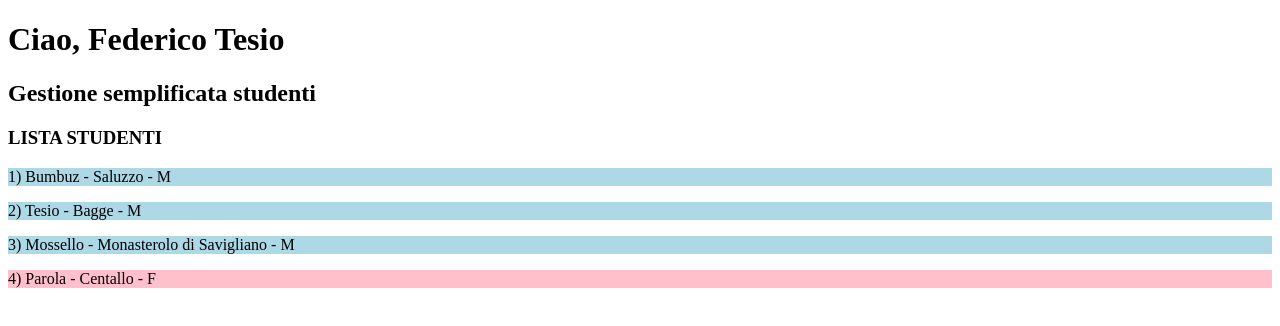
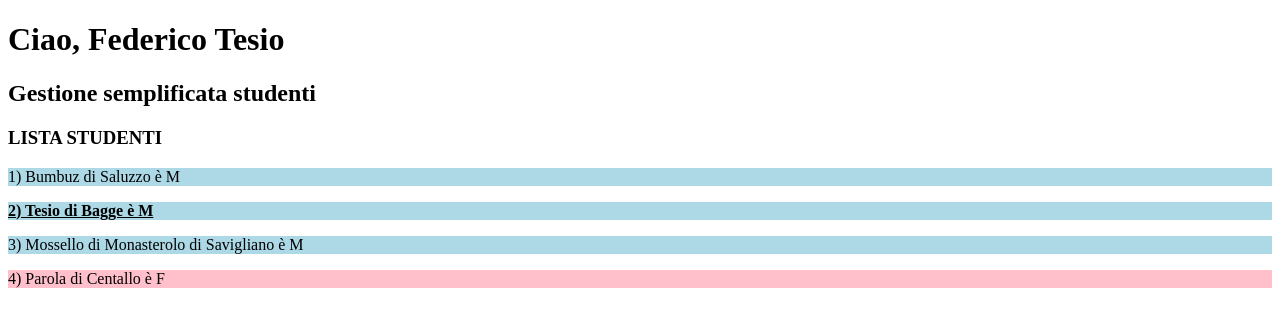
Before and after one commit to FedericoTesio/angular-students, an Angular app: page / in a window 1280 px wide. Shown: the top 326 px of the page. Built offline with nearby package versions, Linux system fonts and the light colour scheme.

Commit message:
Utilizzato ngClass per evidenziare gli assenti

```diff
--- a/src/app/student/student.css
+++ b/src/app/student/student.css
@@ -0,0 +1,4 @@
+.absent{
+    font-weight: bold;
+    text-decoration: underline;
+}
--- a/src/app/student/student.html
+++ b/src/app/student/student.html
@@ -1,6 +1,7 @@
 @for (item of students; track $index) {
     <p
-        [ngStyle]="{'backgroundColor': item.gender == 'F' ? F_COLOR : M_COLOR}">
-        {{$index+1}}) {{item.name}} - {{item.city}} - {{item.gender}}
+        [ngStyle]="{'backgroundColor': item.gender == 'F' ? F_COLOR : M_COLOR}"
+        [ngClass]="{'absent': !item.present}">
+        {{$index+1}}) {{item.name}} di {{item.city}} è {{item.gender}}
     </p>
 }
```
